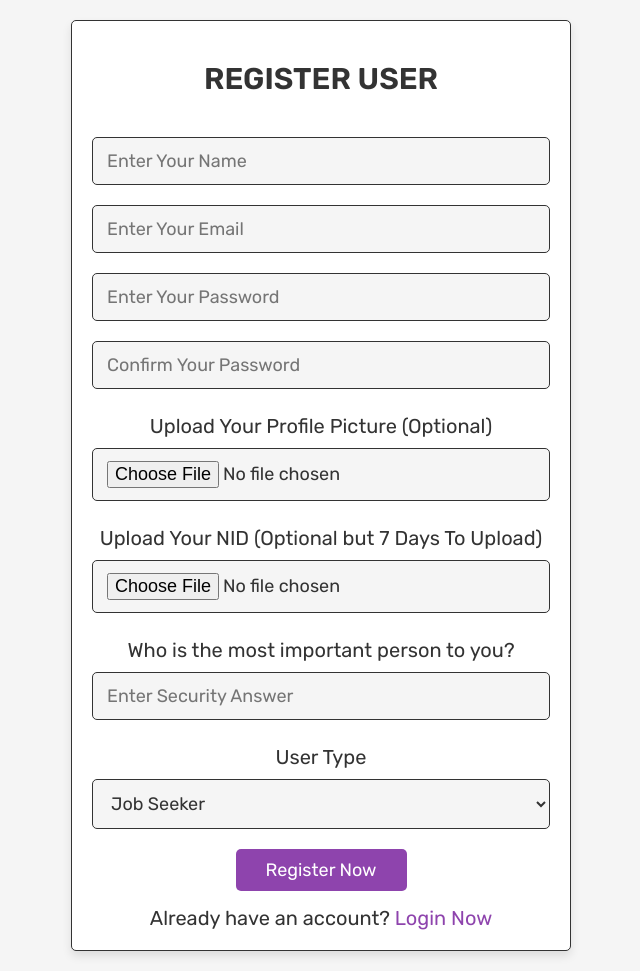
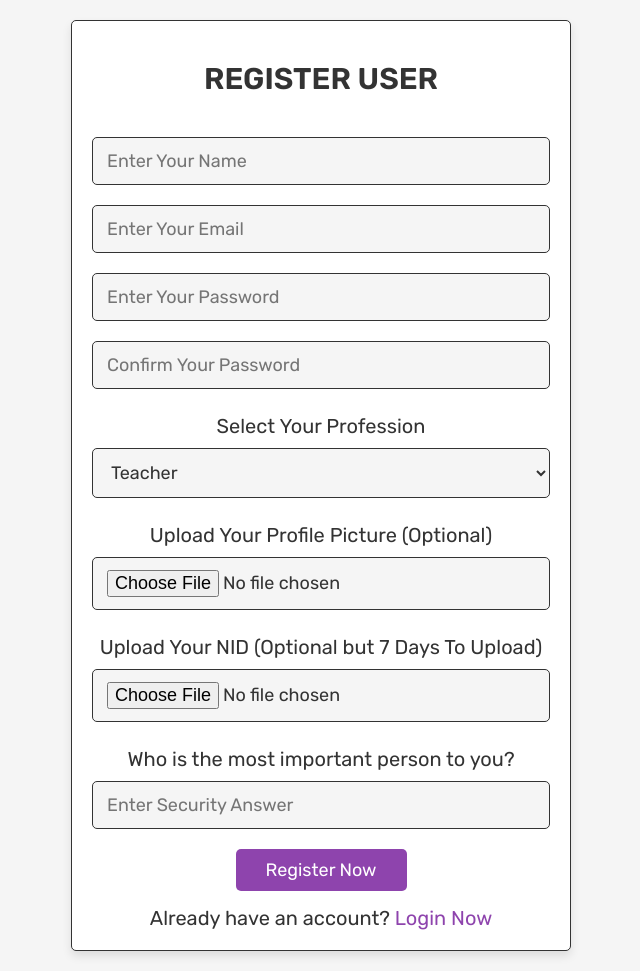
Before and after one commit to AymanMansur/CSE470-Job-listing-website, a PHP site: page /register_user.php in a window 1280 px wide. Shown: the whole page, without its empty margins (319-959 px from the left). Run offline with PHP 8.4, Linux system fonts and the light colour scheme.

Commit message:
final updates

```diff
--- a/register_user.php
+++ b/register_user.php
@@ -18,7 +18,8 @@ if(isset($_POST['submit'])){
    $pass = mysqli_real_escape_string($conn, md5($_POST['password']));
    $cpass = mysqli_real_escape_string($conn, md5($_POST['cpassword']));
    $s_answer = mysqli_real_escape_string($conn, md5($_POST['security_answer']));
-   $user_type = $_POST['user_type'];
+   $user_jobtype = mysqli_real_escape_string($conn, $_POST['user_jobtype']);
+   // $user_type = $_POST['Job Seeker'];
 
    // This is for uploading profile picture
    $profile_image = $_FILES['profile_image']['name'];
@@ -40,7 +41,7 @@ if(isset($_POST['submit'])){
       if($pass != $cpass){
          $message[] = 'confirm password not matched!';
       }else{
-         mysqli_query($conn, "INSERT INTO `job_seeker`(name, email, password, security_answer, account_type, picture, nid_picture) VALUES('$name', '$email', '$cpass','$s_answer', '$user_type', '$profile_image', '$nid_image')") or die('query failed');
+         mysqli_query($conn, "INSERT INTO `job_seeker`(name, email, password, security_answer, picture, nid_picture, user_job_type) VALUES('$name', '$email', '$cpass','$s_answer', '$profile_image', '$nid_image', '$user_jobtype')") or die('query failed');
          $message[] = 'registered successfully!';
          move_uploaded_file($profile_image_tmp_name, $profile_image_folder);
          move_uploaded_file($nid_image_tmp_name, $nid_image_folder);
@@ -92,7 +93,22 @@ if(isset($message)){
       <input type="email" name="email" placeholder="Enter Your Email" required class="box">
       <input type="password" name="password" placeholder="Enter Your Password" required class="box">
       <input type="password" name="cpassword" placeholder="Confirm Your Password" required class="box">
-
+      <!-- <input type="text" name="user_jobtype" placeholder="Enter Your Profession" required class="box"> -->
+      <p>Select Your Profession</p>
+      <select name="user_jobtype"  class="box">
+         <option value="Teacher">Teacher</option>
+         <option value="Engineer">Engineer</option>
+         <option value="IT">IT</option>
+         <option value="Marketing">Marketing</option>
+         <option value="Customer Service">Customer Service</option>
+         <option value="Medical">Medical</option>
+         <option value="Manager">Manager</option>
+         <option value="Data Entry">Data Entry</option>
+         <option value="Accounting">Accounting</option>
+         <option value="Bank">Bank</option>
+         <option value="NGO">NGO</option>
+         <option value="Other">Other</option>
+      </select>
       <p>Upload Your Profile Picture (Optional)</p>
       <input type="file" name="profile_image" accept="profile_image/jpg, profile_image/jpeg, profile_image/png" class="box">
       <p>Upload Your NID (Optional but 7 Days To Upload)</p>
@@ -100,11 +116,11 @@ if(isset($message)){
 
       <p>Who is the most important person to you?</p>
       <input type="text" name="security_answer" placeholder="Enter Security Answer" required class="box">
-      <p>User Type</p>
-      <select name="user_type" class="box">
+      <!-- <p>User Type</p> -->
+      <!-- <select name="user_type" class="box">
          <option value="job_seeker">Job Seeker</option>
          <option value="admin">Admin</option>
-      </select>
+      </select> -->
       <input type="submit" name="submit" value="register now" class="btn">
       <p>Already have an account? <a href="login.php">Login Now</a></p>
    </form>
```
